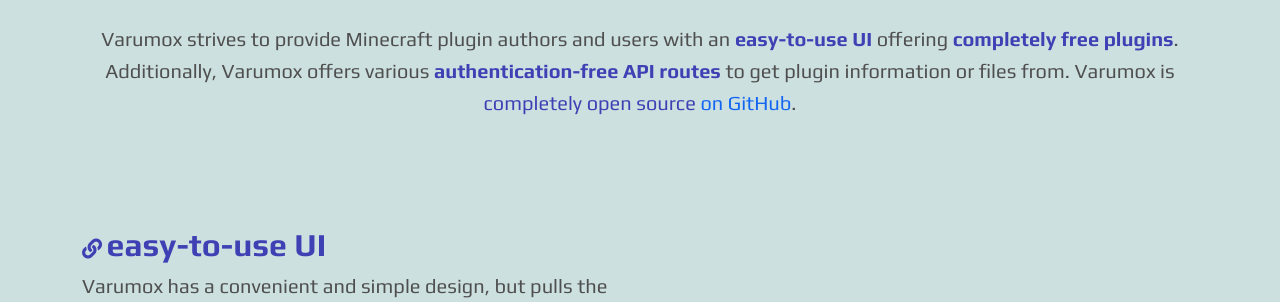
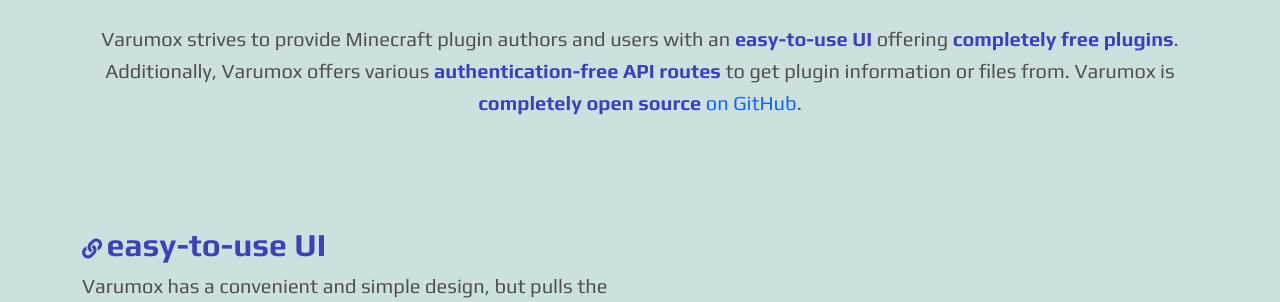
Before and after one commit to PsychOps/Varumox, a PHP site: page / in a window 1280 px wide. Shown: the part 554-856 px from the top of the page. Run offline with PHP 8.4, Linux system fonts and the light colour scheme; some libraries are stand-ins or nearby versions.

Commit message:
Forgot to add bold class

```diff
--- a/index.php
+++ b/index.php
@@ -11,7 +11,7 @@
 <div class="background" id="about">
     <div class="container text-center" id="description">
         <p class="bold fs-1 explicified">Quality plugins, at no cost.</span></p>
-        <p>Varumox strives to provide Minecraft plugin authors and users with an <a class="explicified bold" href="#UI">easy-to-use UI</a> offering <a class="explicified bold" href="#Free">completely free plugins</a>. Additionally, Varumox offers various <a class="explicified bold" href="#API">authentication-free API routes</a> to get plugin information or files from. Varumox is <a class="explicified" href="#Open-source">completely open source</a> <a href="https://github.com/PsychOps/Varumox" target="_blank">on GitHub</a>.
+        <p>Varumox strives to provide Minecraft plugin authors and users with an <a class="explicified bold" href="#UI">easy-to-use UI</a> offering <a class="explicified bold" href="#Free">completely free plugins</a>. Additionally, Varumox offers various <a class="explicified bold" href="#API">authentication-free API routes</a> to get plugin information or files from. Varumox is <a class="explicified bold" href="#Open-source">completely open source</a> <a href="https://github.com/PsychOps/Varumox" target="_blank">on GitHub</a>.
     </div>
 
     <div class="container topspace-50 text-start" id="UI">
```
